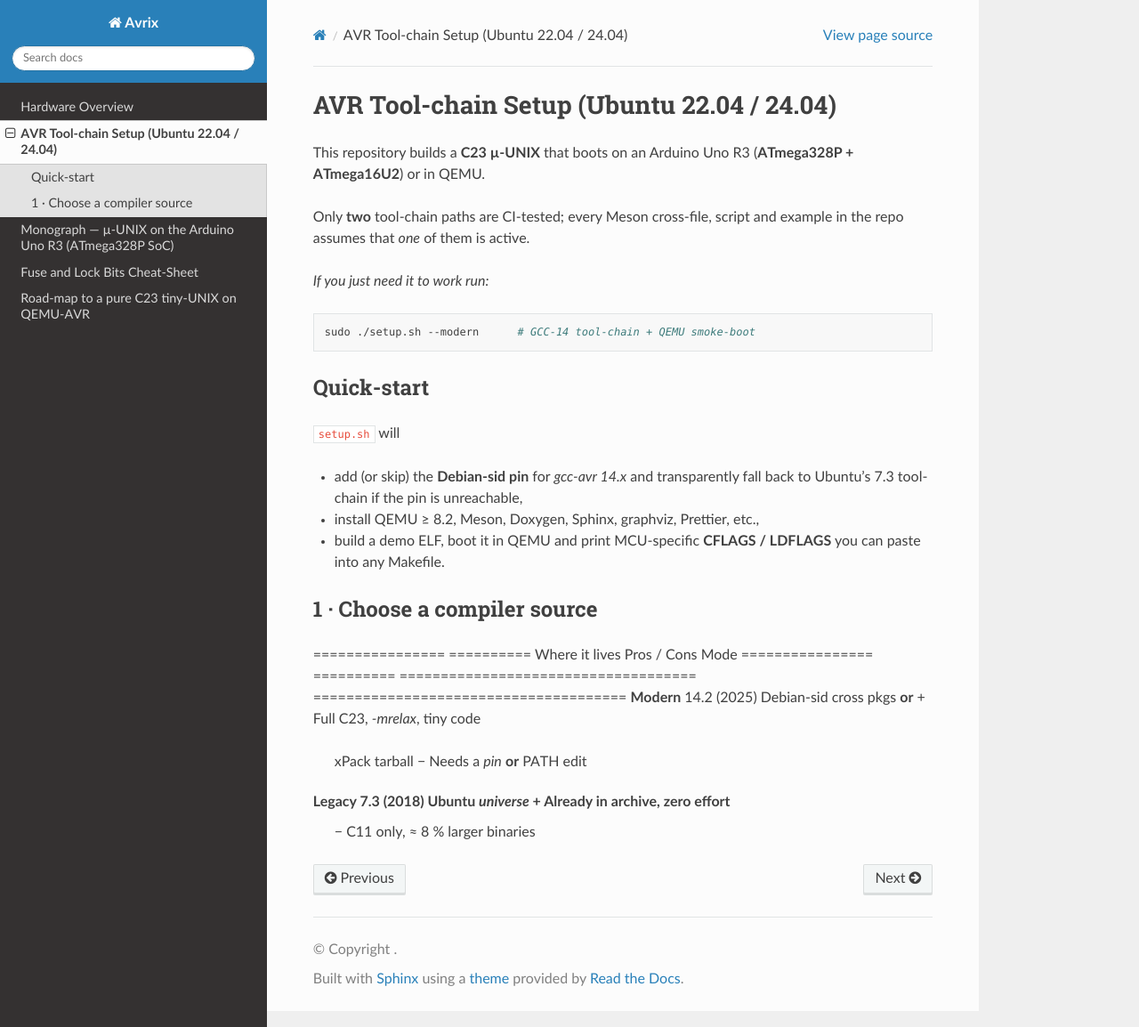
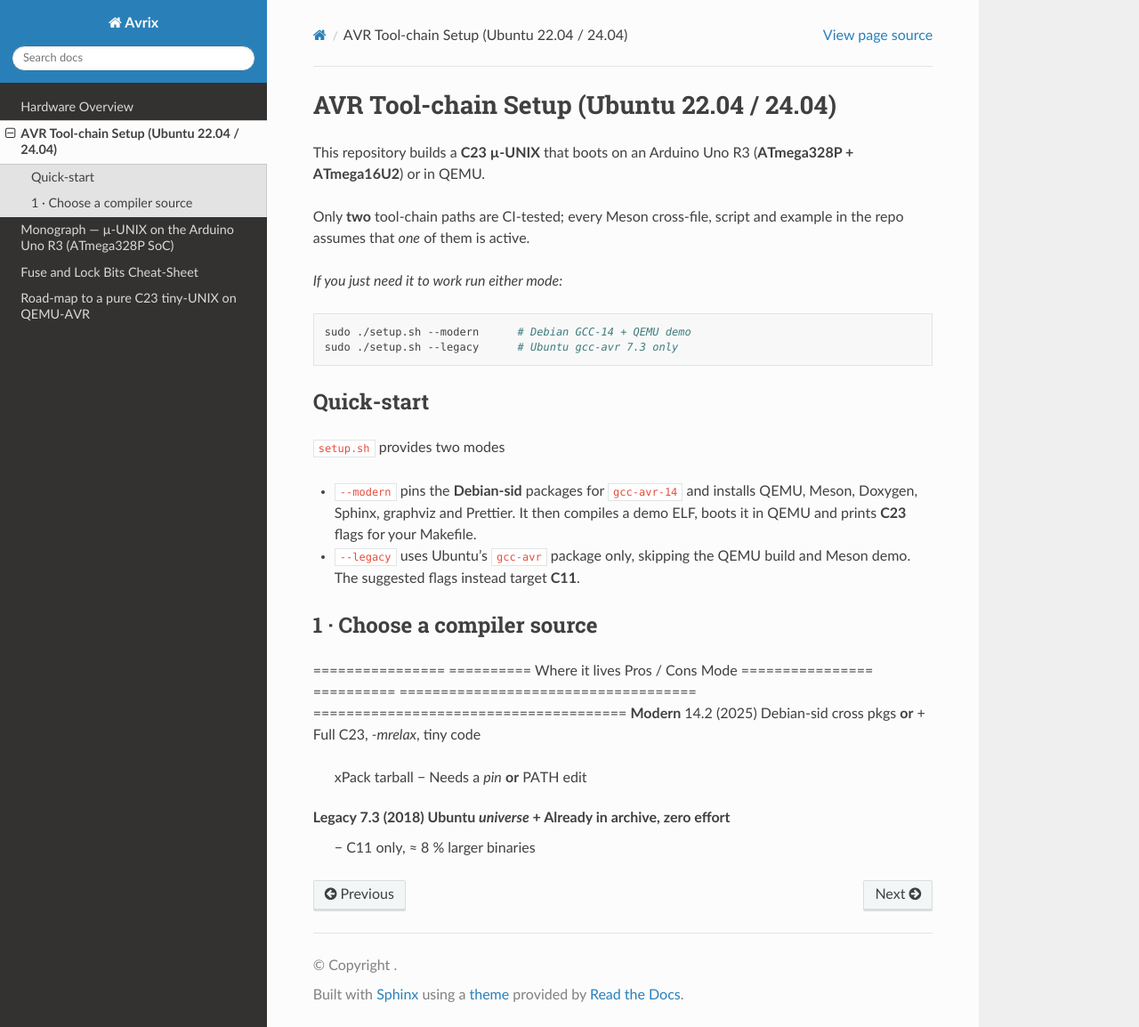
Before and after one commit to Oichkatzelesfrettschen/Avrix, a Sphinx documentation site: the page built from docs/source/toolchain.rst, in a window 1280 px wide and 1154 px high. Shown: the whole window at 89% size. Built offline with Sphinx 7.4.7 and the Read the Docs theme 3.1.0, drawn with Linux system fonts in a browser that asks for light colours.

Commit message:
Refine setup modes and docs

```diff
--- a/docs/source/monograph.rst
+++ b/docs/source/monograph.rst
@@ -200,9 +200,12 @@ FDO cycle ::
    jobs:
      build:
        runs-on: ubuntu-24.04
+       strategy:
+         matrix:
+           mode: ["--modern", "--legacy"]
        steps:
          - uses: actions/checkout@v4
-         - run: sudo ./setup.sh --modern
+         - run: sudo ./setup.sh ${{ matrix.mode }}
          - run: meson setup build --cross-file cross/atmega328p_gcc14.cross
          - run: ninja -C build
          - run: qemu-system-avr -M arduino-uno -bios build/unix0.elf -nographic &
--- a/docs/source/toolchain.rst
+++ b/docs/source/toolchain.rst
@@ -10,23 +10,24 @@ This repository builds a **C23 µ-UNIX** that boots on an Arduino Uno R3
 Only **two** tool-chain paths are CI-tested; every Meson cross-file,
 script and example in the repo assumes that *one* of them is active.
 
-*If you just need it to work run:*
+*If you just need it to work run either mode:*
 
 .. code-block:: bash
 
-   sudo ./setup.sh --modern      # GCC-14 tool-chain + QEMU smoke-boot
+   sudo ./setup.sh --modern      # Debian GCC‑14 + QEMU demo
+   sudo ./setup.sh --legacy      # Ubuntu gcc-avr 7.3 only
 
 ----------------------------------------------------------------------
 Quick-start
 ----------------------------------------------------------------------
 
-``setup.sh`` will
+``setup.sh`` provides two modes
 
-* add (or skip) the **Debian-sid pin** for *gcc-avr 14.x* and transparently
-  fall back to Ubuntu’s 7.3 tool-chain if the pin is unreachable,
-* install QEMU ≥ 8.2, Meson, Doxygen, Sphinx, graphviz, Prettier, etc.,
-* build a demo ELF, boot it in QEMU and
-  print MCU-specific **CFLAGS / LDFLAGS** you can paste into any Makefile.
+* ``--modern`` pins the **Debian-sid** packages for ``gcc-avr-14`` and installs
+  QEMU, Meson, Doxygen, Sphinx, graphviz and Prettier.  It then compiles a demo
+  ELF, boots it in QEMU and prints **C23** flags for your Makefile.
+* ``--legacy`` uses Ubuntu’s ``gcc-avr`` package only, skipping the QEMU build
+  and Meson demo.  The suggested flags instead target **C11**.
 
 ----------------------------------------------------------------------
 1 · Choose a compiler source
```
Also changed, not shown: README.md (+9 -7 lines), 3 other files.
